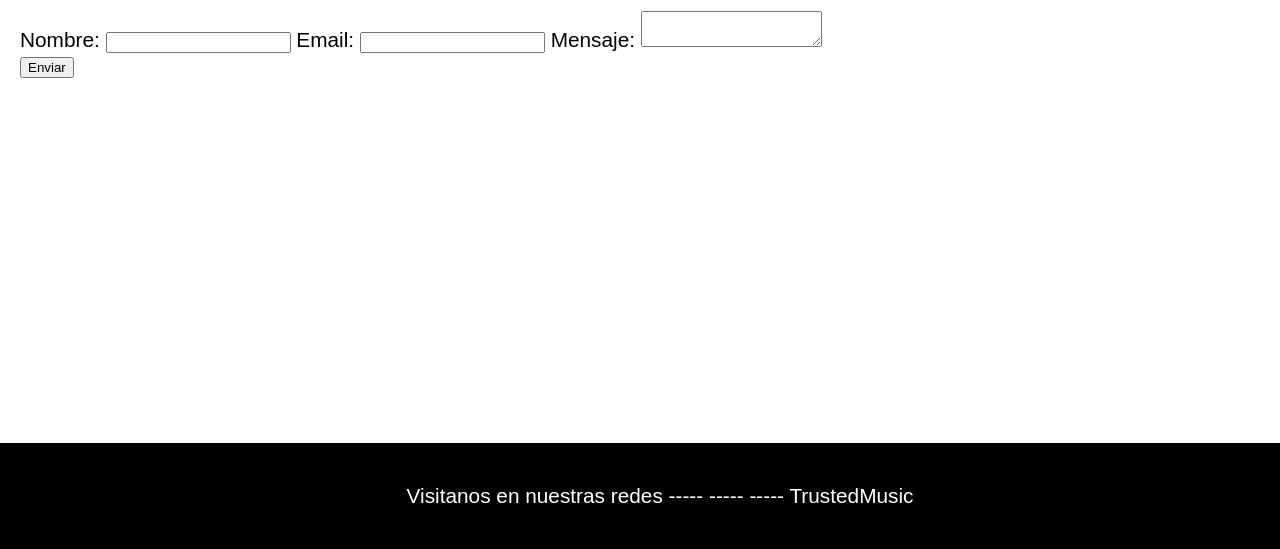
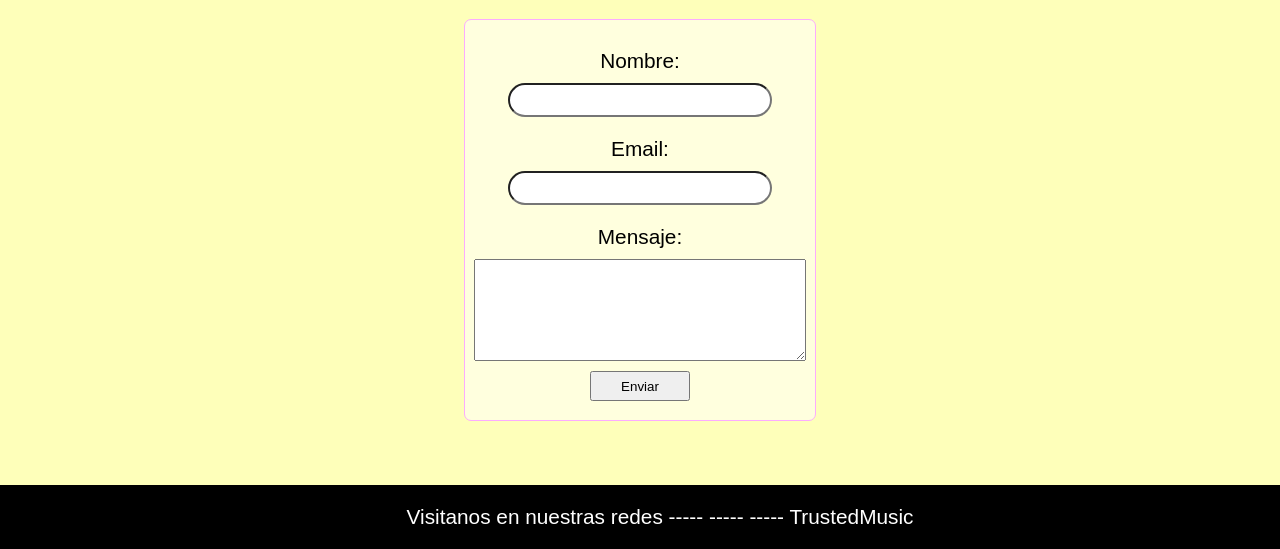
Before and after one commit to Elise0n/Web-1, a plain HTML site: page contacto.html in a window 1280 px wide. Shown: the part 251-800 px from the top of the page. Drawn offline with Linux system fonts and the light colour scheme; a web font is replaced by a local one.

Commit message:
contacto acomodado

```diff
--- a/contacto.html
+++ b/contacto.html
@@ -1,6 +1,7 @@
 <!-- contacto.html -->
 <!DOCTYPE html>
 <html lang="es">
+
 <head>
     <meta charset="UTF-8">
     <meta name="viewport" content="width=device-width, initial-scale=1.0">
@@ -11,6 +12,7 @@
     <link rel="preconnect" href="https://fonts.gstatic.com" crossorigin>
     <link href="https://fonts.googleapis.com/css2?family=Poetsen+One&display=swap" rel="stylesheet">
 </head>
+
 <body>
     <div class="header">
         <!-- Menú de navegación -->
@@ -27,21 +29,32 @@
     <!-- Formulario de contacto -->
     <div class="container">
         <h2>Contacto</h2>
+
             <form id="contactForm">
-            <div>
-                <label for="nombre">Nombre:</label>
+                <div class="inputs">
+                    <label for="nombre">Nombre: </label>
                     <input type="text" id="nombre" name="nombre" required>
+                </div>
+                <div class="inputs">
                     <label for="email">Email:</label>
                     <input type="email" id="email" name="email" required>
+                </div>
+                <div class="inputs">
                     <label for="mensaje">Mensaje:</label>
                     <textarea id="mensaje" name="mensaje" required></textarea>
                 </div>
+
                 <button type="submit">Enviar</button>
+
             </form>
+
         <div id="mensajeEnviado" style="display: none;"></div>
     </div>
 
-    <footer><p>Visitanos en nuestras redes ----- ----- ----- TrustedMusic</p></footer>
+    <footer>
+        <p>Visitanos en nuestras redes ----- ----- ----- TrustedMusic</p>
+    </footer>
     <!-- <script src="script.js"></script> -->
 </body>
+
 </html>
--- a/css/articulo.css
+++ b/css/articulo.css
@@ -5,14 +5,14 @@
 body{
     /* background-color:rgb(196, 202, 255); */
     background-image: url(../img/backgroundArticulo-dj-set-pictures.jpg);
-    background-size: 1920px;
+    background-size: cover;
     background-position: 0 32px;
 }
 
 .columnas{
 
     /* background-color: aqua; */
-    background-color:rgba(216, 220, 255,0.7);
+    background-color:rgba(216, 219, 255, 0.7);
     border-radius: 30px;
     display: flex;
     flex-direction: row;
@@ -34,7 +34,7 @@ body{
     text-align: center;
     margin: 25px 0 35px 0;
     padding:5px;
-    background-color: rgba(227, 213, 253, 0.452);
+    background-color: rgba(213, 253, 253, 0.452);
     font-size: 1.4em;
     border-radius: 10px;
 }
@@ -45,7 +45,7 @@ body{
     flex-direction: column;
     align-items: center;
     padding: 10px;
-    background-color: rgba(222, 226, 255,0.2);
+    background-color: rgba(222, 253, 255, 0.2);
     border-radius: 30px;
 }
 
--- a/css/contacto.css
+++ b/css/contacto.css
@@ -0,0 +1,67 @@
+*{
+    margin: 0;
+    padding: 0;
+}
+body{
+    background-color: rgb(254, 255, 186);
+}
+.container{
+    /* background-color: antiquewhite; */
+    display: flex;
+    flex-direction: column;
+    align-items: center;
+    align-content: center;
+}
+/*
+.container form{
+    display: flex;
+    flex-direction: column;
+} */
+.container label{
+    text-align: center;
+    padding:10px 0;
+}
+.container input{
+    margin-bottom: 10px;
+    width: 250px;
+    height: 30px;
+    border-radius: 50px;
+    padding-left: 10px;
+    font-size: 0.7em;
+}
+.container input, label, textarea{
+    display: block;
+    /* background-color: aliceblue; */
+}
+.container textarea{
+    /* display: inline-block; */
+    margin-bottom: 10px;
+    max-width: 300px;
+    min-width: 300px;
+    max-height: 80px;
+    min-height: 80px;
+    padding: 10px 15px;
+    font-size: 1em;
+}
+.container form{
+    background-color: rgb(255, 255, 222);
+    /* display: inline-block; */
+    display: flex;
+    flex-direction: column;
+    align-items: center;
+    justify-content: center;
+    /* align-content: center; */
+    width: 350px;
+    height: 400px;
+    /* padding: 200px 100px; */
+    border: 1px solid rgb(252, 172, 255);
+    border-radius: 7px;
+    margin-top: 20px;
+}
+.container h2{
+    margin:20px 0;
+}
+.container button{
+    width: 100px;
+    height: 30px;
+}
```
Lines whose indentation alone changed are shown as unchanged.
